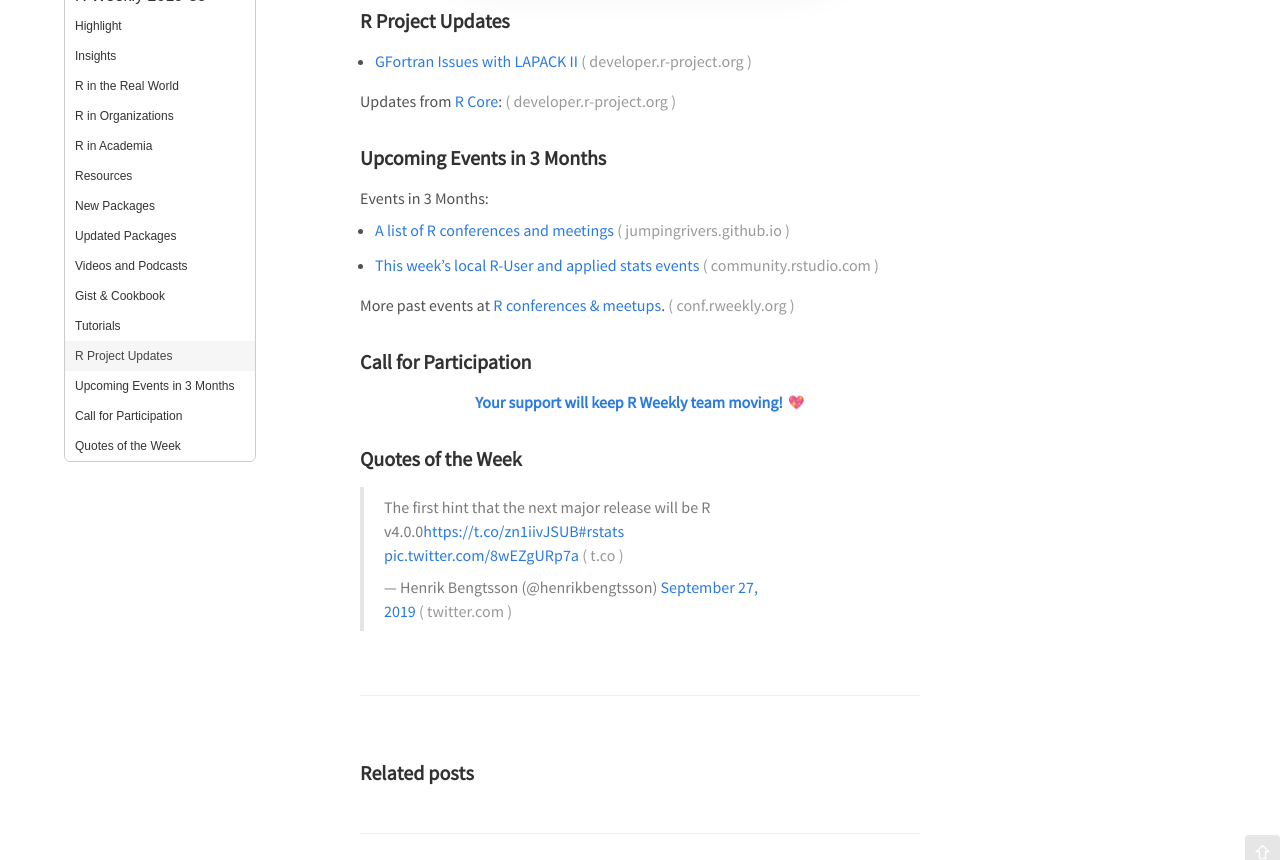
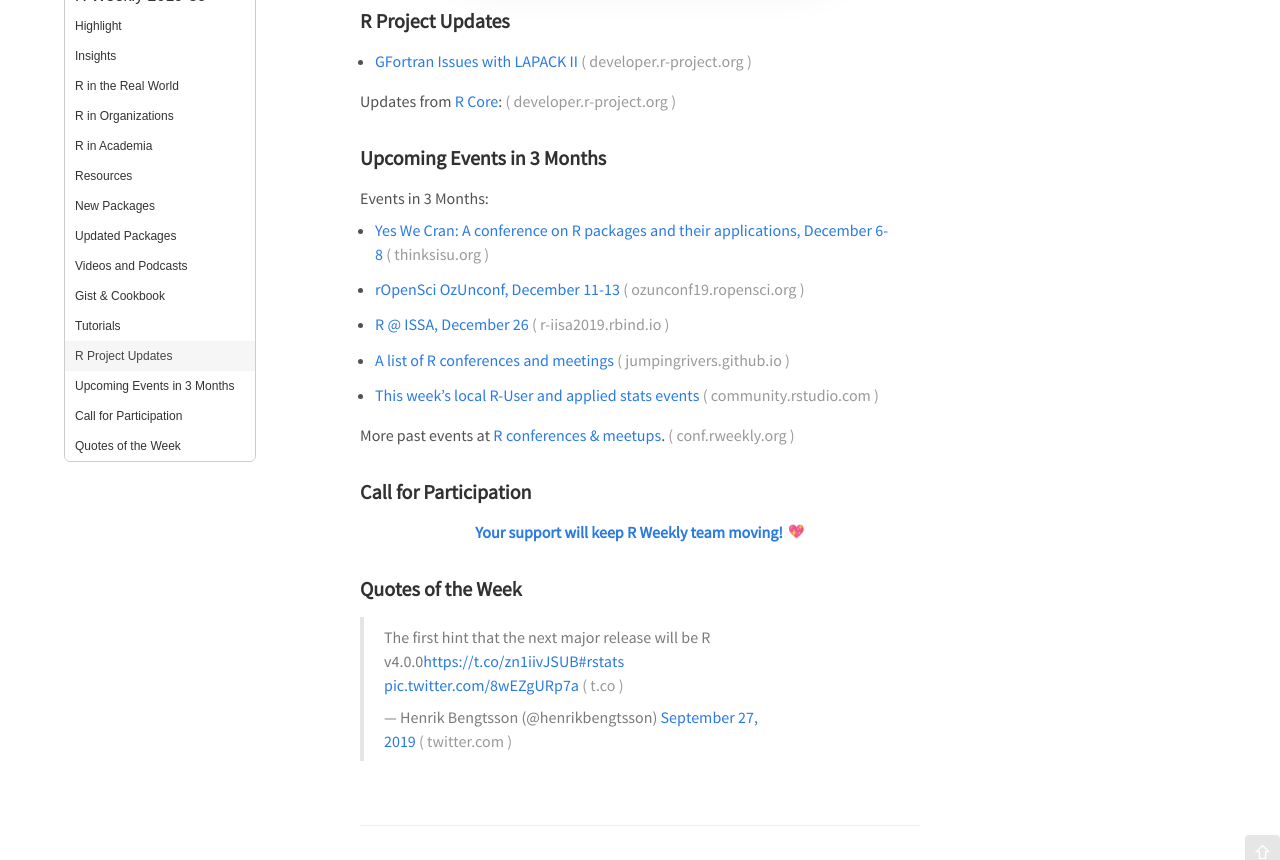
Before and after one commit to rweekly/rweekly.org, a Jekyll site: the page built from draft.md, in a window 1280 px wide and 900 px high, scrolled down 3618 px, cut to the strip 40-900 px from the top of the window. Built offline with Jekyll 4.4.1, drawn with Linux system fonts in a browser that asks for light colours; emoji names are drawn with the system emoji font; comment, search, counter and statistics services are not loaded.

Commit message:
add some conferences in December

```diff
--- a/draft.md
+++ b/draft.md
@@ -119,6 +119,12 @@ Updates from [R Core](http://developer.r-project.org/blosxom.cgi/R-devel/NEWS):
 
 Events in 3 Months:
 
++ [Yes We Cran: A conference on R packages and their applications, December 6-8](https://www.thinksisu.org/event/yeswecran/)
+
++ [rOpenSci OzUnconf, December 11-13](https://ozunconf19.ropensci.org/)
+
++ [R @ ISSA, December 26](https://r-iisa2019.rbind.io/)
+
 + [A list of R conferences and meetings](https://jumpingrivers.github.io/meetingsR/events.html)
 
 + [This week's local R-User and applied stats events](https://community.rstudio.com/c/irl)
```
